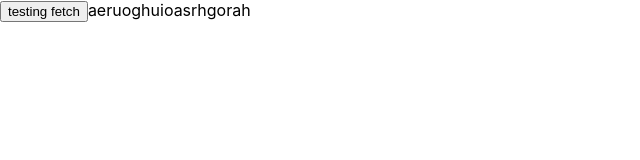
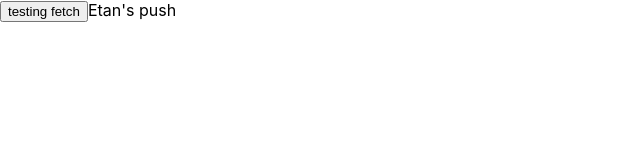
Before and after one commit to a-x-liu/unimelb-timetable, a React (Create React App) app in the folder client/: page / in a window 1280 px wide. Shown: the top 160 px of the page, without its empty margins (0-640 px from the left). Built offline with nearby package versions, Linux system fonts and the light colour scheme.

Commit message:
etan's push

```diff
--- a/client/src/App.js
+++ b/client/src/App.js
@@ -21,7 +21,7 @@ function App () {
       <button onClick={load}>
         testing fetch
       </button>
-      aeruoghuioasrhgorah
+      Etan's push
     </div>
   );
 }
```
